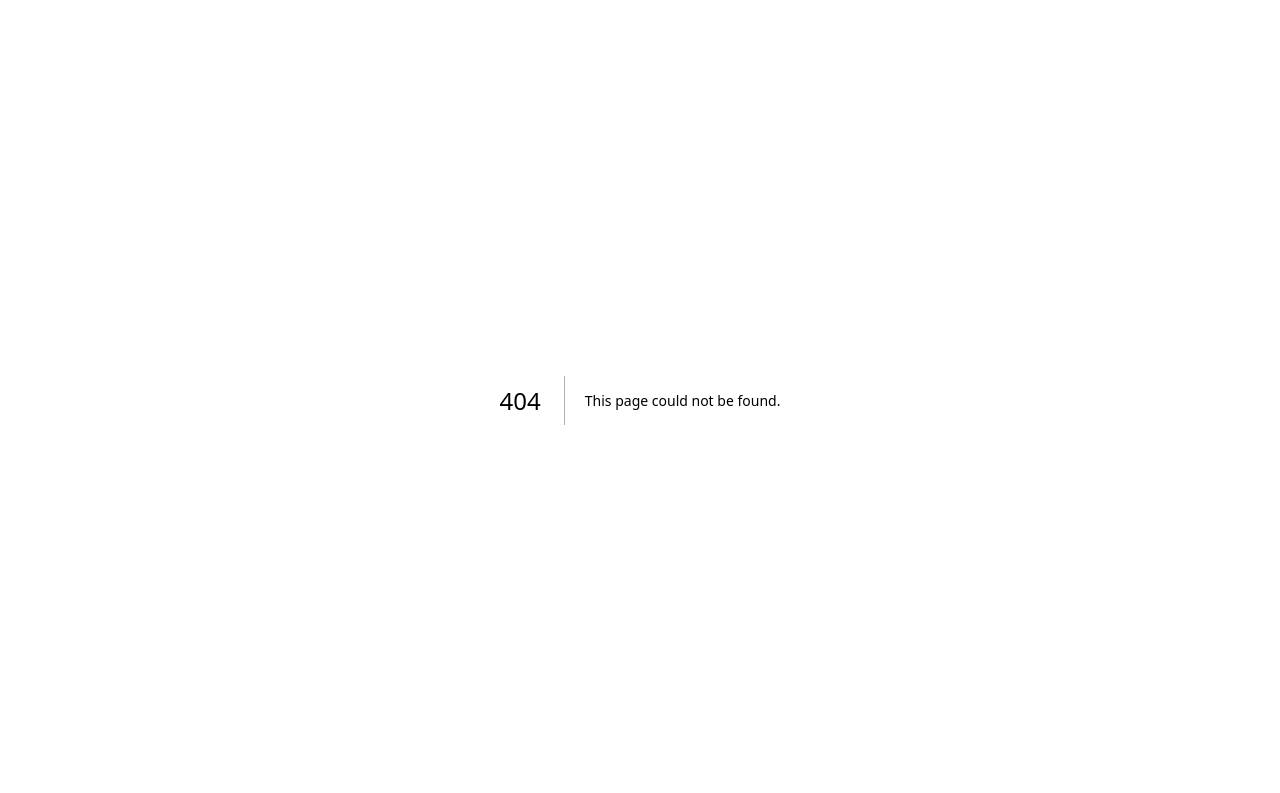
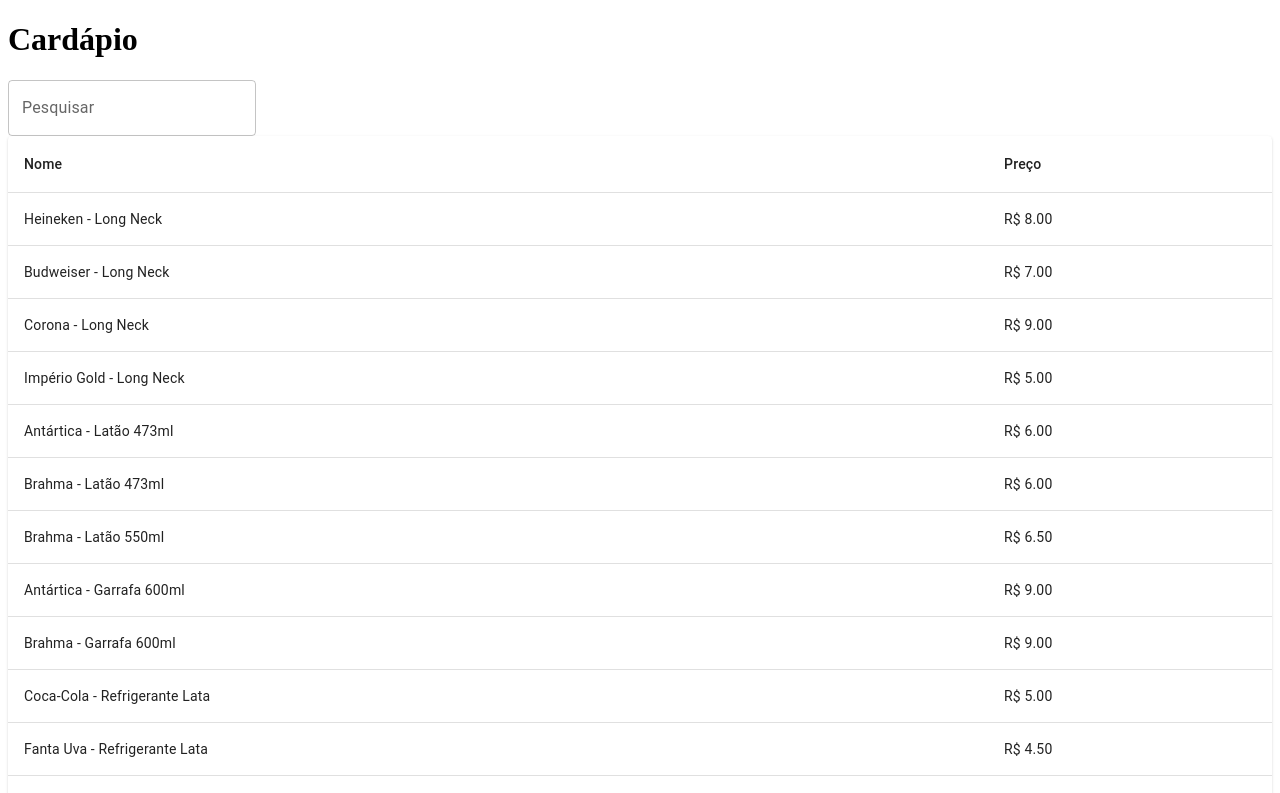
Before and after one commit to brodrigues0ll/PRIMERIA_PARADA, a Next.js app: page /price-table in a window 1280 px wide. Before the commit this address had no page. Shown: the top 793 px of the page. Built offline with nearby package versions, Linux system fonts and the light colour scheme.

Commit message:
Cardápio com input de busca

```diff
--- /dev/null
+++ b/src/pages/price-table/index.jsx
@@ -0,0 +1,66 @@
+import React, { useState } from "react";
+import menu from "./menu";
+import {
+  Table,
+  TableBody,
+  TableCell,
+  TableContainer,
+  TableHead,
+  TableRow,
+  TextField,
+  Paper,
+} from "@mui/material";
+
+const Index = () => {
+  const [searchTerm, setSearchTerm] = useState("");
+
+  const handleSearchTermChange = (event) => {
+    setSearchTerm(event.target.value);
+  };
+
+  const filteredMenu = Object.keys(menu).reduce((acc, categoria) => {
+    const filteredItems = menu[categoria].filter((item) =>
+      item.nome.toLowerCase().includes(searchTerm.toLowerCase())
+    );
+    if (filteredItems.length > 0) {
+      acc[categoria] = filteredItems;
+    }
+    return acc;
+  }, {});
+
+  return (
+    <div>
+      <h1>Cardápio</h1>
+      <TextField
+        label="Pesquisar"
+        variant="outlined"
+        value={searchTerm}
+        onChange={handleSearchTermChange}
+      />
+      <TableContainer component={Paper}>
+        <Table>
+          <TableHead>
+            <TableRow>
+              <TableCell>Nome</TableCell>
+              <TableCell>Preço</TableCell>
+            </TableRow>
+          </TableHead>
+          <TableBody>
+            {Object.keys(filteredMenu).map((categoria) => (
+              <React.Fragment key={categoria}>
+                {filteredMenu[categoria].map((item) => (
+                  <TableRow key={item.nome}>
+                    <TableCell>{`${item.nome} - ${categoria}`}</TableCell>
+                    <TableCell>{`R$ ${item.preco.toFixed(2)}`}</TableCell>
+                  </TableRow>
+                ))}
+              </React.Fragment>
+            ))}
+          </TableBody>
+        </Table>
+      </TableContainer>
+    </div>
+  );
+};
+
+export default Index;
--- /dev/null
+++ b/src/pages/price-table/menu.json
@@ -0,0 +1,136 @@
+{
+  "Long Neck": [
+    {
+      "nome": "Heineken",
+      "preco": 8.0
+    },
+    {
+      "nome": "Budweiser",
+      "preco": 7.0
+    },
+    {
+      "nome": "Corona",
+      "preco": 9.0
+    },
+    {
+      "nome": "Império Gold",
+      "preco": 5.0
+    }
+  ],
+  "Latão 473ml": [
+    {
+      "nome": "Antártica",
+      "preco": 6.0
+    },
+    {
+      "nome": "Brahma",
+      "preco": 6.0
+    }
+  ],
+  "Latão 550ml": [
+    {
+      "nome": "Brahma",
+      "preco": 6.5
+    }
+  ],
+  "Garrafa 600ml": [
+    {
+      "nome": "Antártica",
+      "preco": 9.0
+    },
+    {
+      "nome": "Brahma",
+      "preco": 9.0
+    }
+  ],
+  "Refrigerante Lata": [
+    {
+      "nome": "Coca-Cola",
+      "preco": 5.0
+    },
+    {
+      "nome": "Fanta Uva",
+      "preco": 4.5
+    },
+    {
+      "nome": "Fanta Laranja",
+      "preco": 4.5
+    },
+    {
+      "nome": "Sukita Uva",
+      "preco": 4.5
+    },
+    {
+      "nome": "Sukita Laranja",
+      "preco": 4.5
+    },
+    {
+      "nome": "Guaraná Antártica",
+      "preco": 4.5
+    }
+  ],
+  "Refrescos": [
+    {
+      "nome": "Guaraviton",
+      "preco": 4.0
+    },
+    {
+      "nome": "Guaravita",
+      "preco": 2.0
+    }
+  ],
+  "Aguas": [
+    {
+      "nome": "Agua com Gás",
+      "preco": 3.0
+    },
+    {
+      "nome": "Agua sem Gás",
+      "preco": 2.0
+    }
+  ],
+  "Refrigerantes 2 litros": [
+    {
+      "nome": "Coca-Cola",
+      "preco": 10.0
+    },
+    {
+      "nome": "Fanta",
+      "preco": 8.0
+    },
+    {
+      "nome": "Kuat",
+      "preco": 6.0
+    }
+  ],
+  "Petiscos": [
+    {
+      "nome": "Frango a Passarinho e Fritas",
+      "preco": 20.0
+    },
+    {
+      "nome": "Carne seca c/ Aipim",
+      "preco": 35.0
+    },
+    {
+      "nome": "Calabresa acebolada e Fritas",
+      "preco": 20.0
+    },
+    {
+      "nome": "Isca de Peixe Empanado e Fritas",
+      "preco": 24.5
+    },
+    {
+      "nome": "Filé e Fritas",
+      "preco": 40.0
+    },
+    {
+      "nome": "Batata Frita (porção) ",
+      "preco": 20.0
+    },
+    {
+      "nome": "Batata Frita da Casa",
+      "preco": 30.0
+    }
+  ]
+}
```
